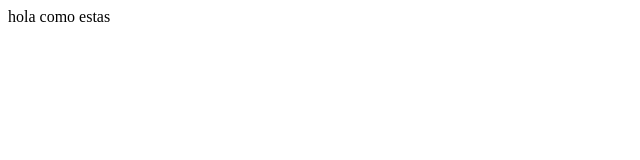
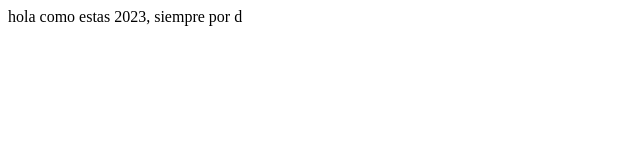
Before and after one commit to hugodiegojk/Mod_FrontEnd, a plain HTML site: page index.html in a window 1280 px wide. Shown: the whole page, without its empty margins (0-640 px from the left). Drawn offline with Linux system fonts and the light colour scheme.

Commit message:
Update index.html

```diff
--- a/index.html
+++ b/index.html
@@ -7,6 +7,6 @@
 </head>
 
 <body>
-	hola como estas
+	hola como estas 2023, siempre por d
 </body>
 </html>
```
